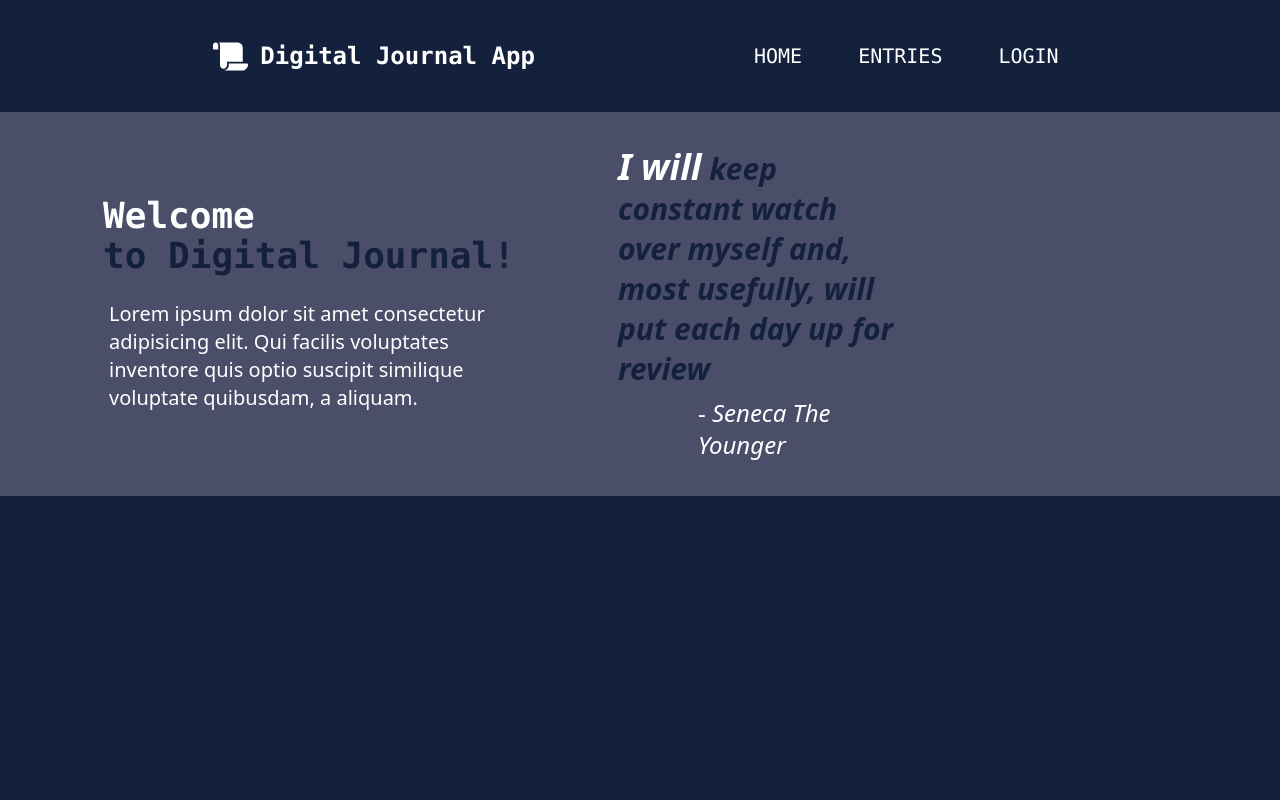
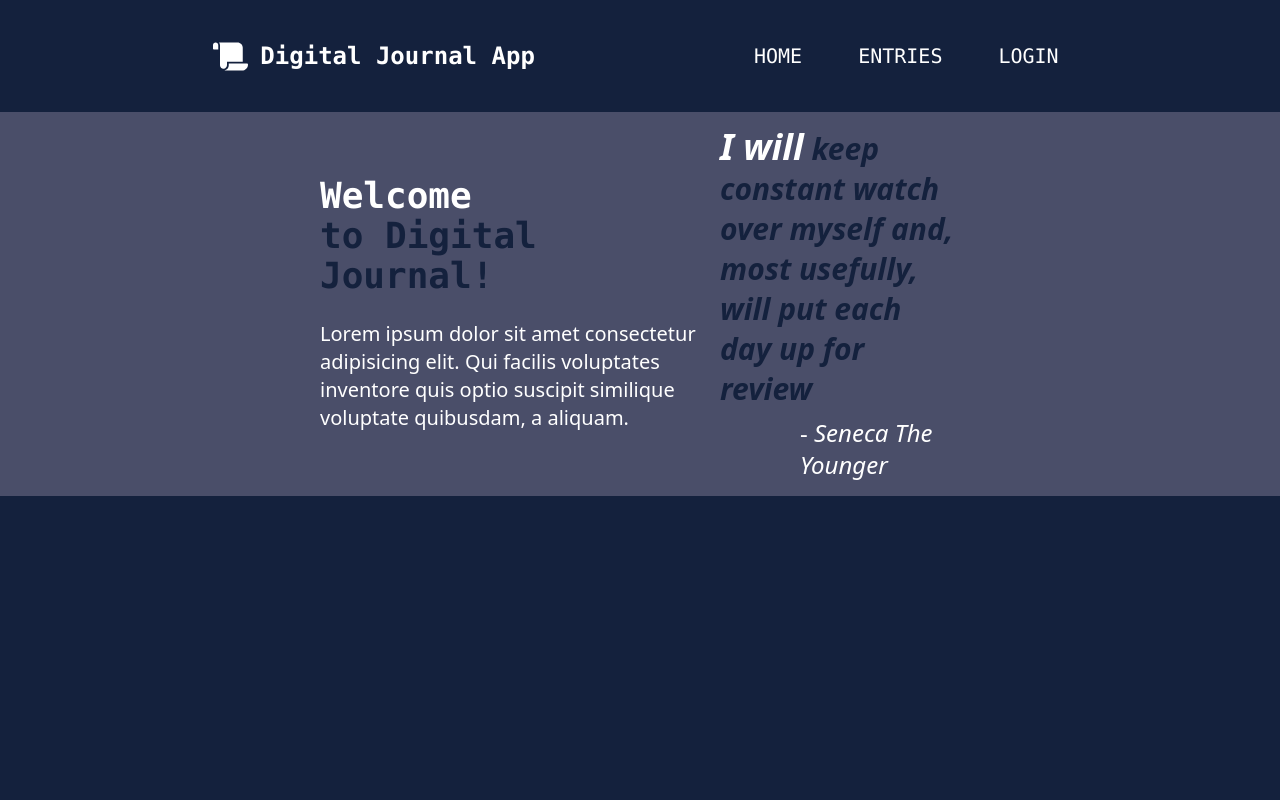
Before and after one commit to Erich08/digital-journal, a Next.js app: page / in a window 1280 px wide. Shown: the top 800 px of the page. Built offline with nearby package versions, Linux system fonts and the light colour scheme.

Commit message:
flexbox changes for proper display

```diff
--- a/pages/components/Banner.js
+++ b/pages/components/Banner.js
@@ -2,9 +2,9 @@ import React from 'react';
 
 const Banner = () => {
   return (
-    <div className='w-full bg-light-navy h-96 flex'>
-      <div className='flex w-full justify-between items-center'>
-        <div className='w-2/3 flex flex-col items-center gap-6'>
+    <div className='items-cente w-full bg-light-navy h-96 flex'>
+      <div className='flex w-1/2 justify-between items-center mx-auto my-auto'>
+        <div className='flex flex-col items-center gap-6'>
           <h1 className='text-4xl font-mono font-bold text-navy'>
             <span className='text-white'>Welcome</span>
             <br /> to Digital Journal!
@@ -15,7 +15,7 @@ const Banner = () => {
             quibusdam, a aliquam.
           </p>
         </div>
-        <div className='w-96 mr-96'>
+        <div className='w-96'>
           <p className='text-3xl text-navy font-bold leading-10'>
             <em>
               <span className='text-white text-4xl'>I will</span> keep constant
```
